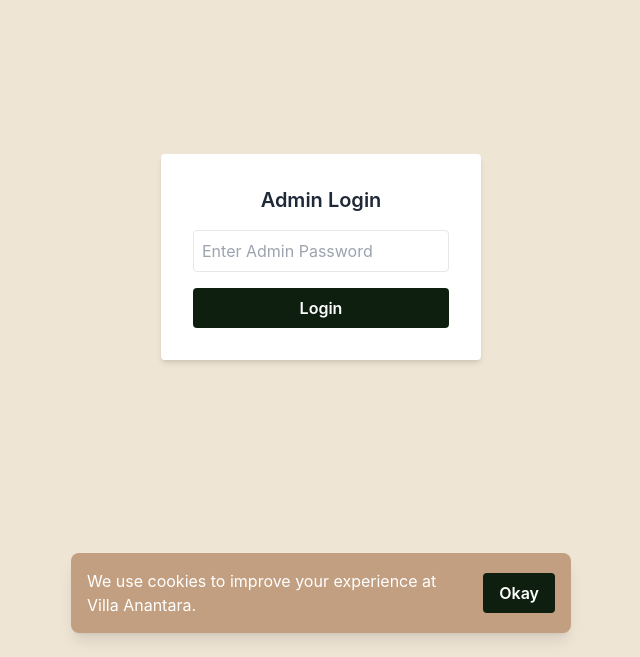
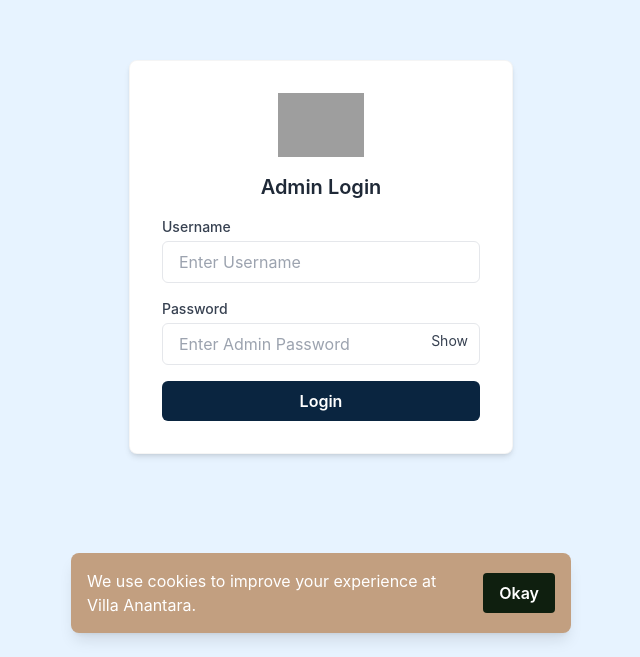
Before and after one commit to intelligencefordm-glitch/villa-anantara-web, a Next.js app: page /admin in a window 1280 px wide. Shown: the part 143-800 px from the top of the page, without its empty margins (319-959 px from the left). Built offline with nearby package versions, Linux system fonts and the light colour scheme; grey boxes are pictures that could not be loaded.

Commit message:
Update page.tsx

```diff
--- a/app/admin/page.tsx
+++ b/app/admin/page.tsx
@@ -3,12 +3,34 @@
 import React, { useState } from "react";
 import { useRouter } from "next/navigation";
 
+/**
+ * Updated Villa Anantara admin page:
+ * - Envelope colors (light BG + dark primary)
+ * - Username field added to login
+ * - Show / hide password toggle
+ * - Logo support: place file at /public/logo.png
+ * - Keeps same dashboard UI when authed
+ *
+ * Environment variables used:
+ * - NEXT_PUBLIC_ADMIN_PASSWORD  (required)
+ * - NEXT_PUBLIC_ADMIN_USERNAME  (optional; if set username must match)
+ */
+
 export default function AdminDashboard() {
   const router = useRouter();
 
+  // login fields
+  const [username, setUsername] = useState("");
   const [passwordInput, setPasswordInput] = useState("");
+  const [showPassword, setShowPassword] = useState(false);
+
+  // auth state
   const [authed, setAuthed] = useState(false);
   const [error, setError] = useState("");
+
+  // envelope colors (can tweak if you want exact shades)
+  const BG_LIGHT = "#E7F3FF"; // envelope light blue
+  const BTN_DARK = "#0A2540"; // envelope dark blue / navy
 
   // -----------------------------
   // Login check
@@ -16,7 +38,25 @@ export default function AdminDashboard() {
   function handleLogin(e: React.FormEvent) {
     e.preventDefault();
 
-    if (passwordInput === process.env.NEXT_PUBLIC_ADMIN_PASSWORD) {
+    const adminPassword = process.env.NEXT_PUBLIC_ADMIN_PASSWORD ?? "";
+    const adminUsername = process.env.NEXT_PUBLIC_ADMIN_USERNAME ?? ""; // optional
+
+    // basic validation
+    if (!passwordInput) {
+      setError("Please enter the admin password.");
+      return;
+    }
+
+    // If an admin username env var is provided, require it to match (case-insensitive)
+    if (adminUsername && adminUsername.trim().length > 0) {
+      if (!username || username.trim().toLowerCase() !== adminUsername.trim().toLowerCase()) {
+        setError("Incorrect username");
+        return;
+      }
+    }
+
+    // password check (compare as plain text using env var as before)
+    if (passwordInput === adminPassword) {
       setAuthed(true);
       setError("");
     } else {
@@ -29,24 +69,71 @@ export default function AdminDashboard() {
   // -----------------------------
   if (!authed) {
     return (
-      <main className="min-h-screen flex items-center justify-center bg-[#EFE5D5]">
-        <div className="bg-white p-8 rounded shadow-md w-80">
+      <main
+        className="min-h-screen flex items-center justify-center"
+        style={{ background: BG_LIGHT }}
+      >
+        <div
+          className="bg-white p-8 rounded-lg shadow-md w-full max-w-sm"
+          style={{ border: "1px solid rgba(0,0,0,0.04)" }}
+        >
+          {/* Logo */}
+          <div className="flex justify-center mb-4">
+            <img
+              src="/logo.png"
+              alt="Logo"
+              className="h-16 w-auto object-contain"
+              onError={(e) => {
+                // If logo missing, ignore silently
+                (e.target as HTMLImageElement).style.display = "none";
+              }}
+            />
+          </div>
+
           <h2 className="text-xl font-semibold mb-4 text-center">Admin Login</h2>
 
           <form onSubmit={handleLogin} className="space-y-4">
+            {/* Username (optional in logic) */}
+            <div>
+              <label className="block text-sm font-medium text-gray-700 mb-1">Username</label>
               <input
-              type="password"
+                type="text"
+                placeholder="Enter Username"
+                value={username}
+                onChange={(e) => setUsername(e.target.value)}
+                className="w-full px-4 py-2 border rounded-md focus:outline-none focus:ring-2 focus:ring-blue-200"
+              />
+            </div>
+
+            {/* Password with show/hide */}
+            <div>
+              <label className="block text-sm font-medium text-gray-700 mb-1">Password</label>
+
+              <div className="relative">
+                <input
+                  type={showPassword ? "text" : "password"}
                   placeholder="Enter Admin Password"
                   value={passwordInput}
                   onChange={(e) => setPasswordInput(e.target.value)}
-              className="w-full border p-2 rounded"
+                  className="w-full px-4 py-2 border rounded-md focus:outline-none focus:ring-2 focus:ring-blue-200"
                 />
+
+                <button
+                  type="button"
+                  onClick={() => setShowPassword((s) => !s)}
+                  className="absolute right-3 top-2 text-sm text-gray-700"
+                >
+                  {showPassword ? "Hide" : "Show"}
+                </button>
+              </div>
+            </div>
 
             {error && <p className="text-red-600 text-sm">{error}</p>}
 
             <button
               type="submit"
-              className="w-full bg-[#0F1F0F] text-white py-2 rounded font-semibold"
+              className="w-full py-2 rounded-md font-semibold text-white"
+              style={{ background: BTN_DARK }}
             >
               Login
             </button>
@@ -57,21 +144,43 @@ export default function AdminDashboard() {
   }
 
   // -----------------------------
-  // DASHBOARD UI
+  // DASHBOARD UI (after auth)
   // -----------------------------
   return (
-    <main className="min-h-screen bg-[#EFE5D5] p-8">
+    <main className="min-h-screen" style={{ background: BG_LIGHT }}>
+      {/* Header with logo and title */}
       <header
-        className="p-4 rounded mb-8"
-        style={{ backgroundColor: "#C29F80", color: "white" }}
+        className="flex items-center justify-between p-4 md:p-6"
+        style={{ backgroundColor: BTN_DARK, color: "white" }}
       >
-        <h1 className="text-3xl font-bold">Admin Dashboard</h1>
-        <p className="opacity-90">Manage Villa Anantara</p>
+        <div className="flex items-center gap-4">
+          <img
+            src="/logo.png"
+            alt="Logo"
+            className="h-10 w-auto object-contain"
+            onError={(e) => {
+              (e.target as HTMLImageElement).style.display = "none";
+            }}
+          />
+          <div>
+            <h1 className="text-2xl font-bold">Admin Dashboard</h1>
+            <p className="text-sm opacity-90">Manage Villa Anantara</p>
+          </div>
+        </div>
+
+        <div className="flex items-center gap-3">
+          <button
+            onClick={() => setAuthed(false)}
+            className="py-2 px-3 rounded bg-white text-[#0A2540] font-semibold hover:opacity-90"
+          >
+            Logout
+          </button>
+        </div>
       </header>
 
+      <div className="p-8">
         {/* GRID BUTTONS */}
         <div className="grid grid-cols-1 md:grid-cols-2 lg:grid-cols-3 gap-6">
-
           {/* Inquiries */}
           <button
             onClick={() => router.push("/admin/inquiries")}
@@ -117,7 +226,7 @@ export default function AdminDashboard() {
             <p className="text-gray-600">Website / admin custom settings.</p>
           </button>
 
-        {/* Logout */}
+          {/* Logout / Danger */}
           <button
             onClick={() => setAuthed(false)}
             className="bg-red-600 text-white p-6 rounded shadow hover:shadow-lg transition text-left"
@@ -126,6 +235,7 @@ export default function AdminDashboard() {
             <p>End admin session.</p>
           </button>
         </div>
+      </div>
     </main>
   );
 }
```
Lines whose indentation alone changed are shown as unchanged.
